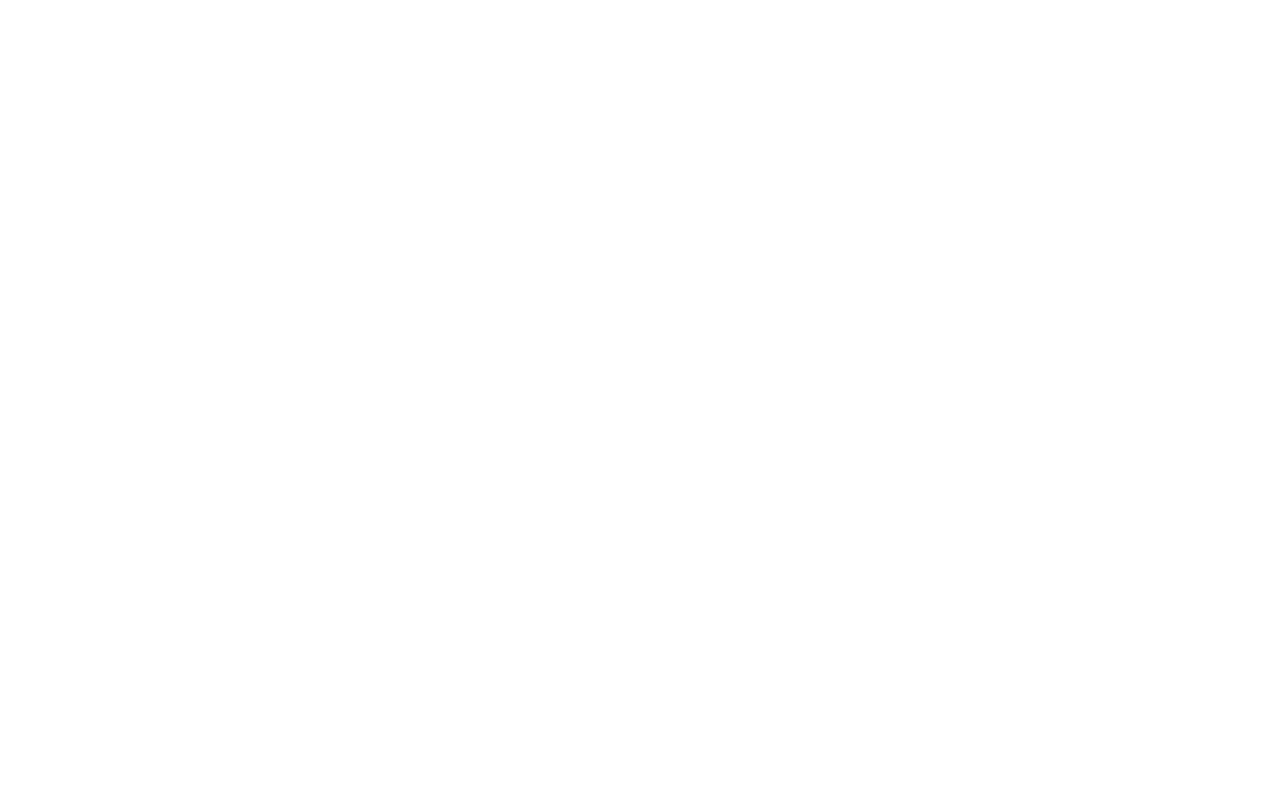
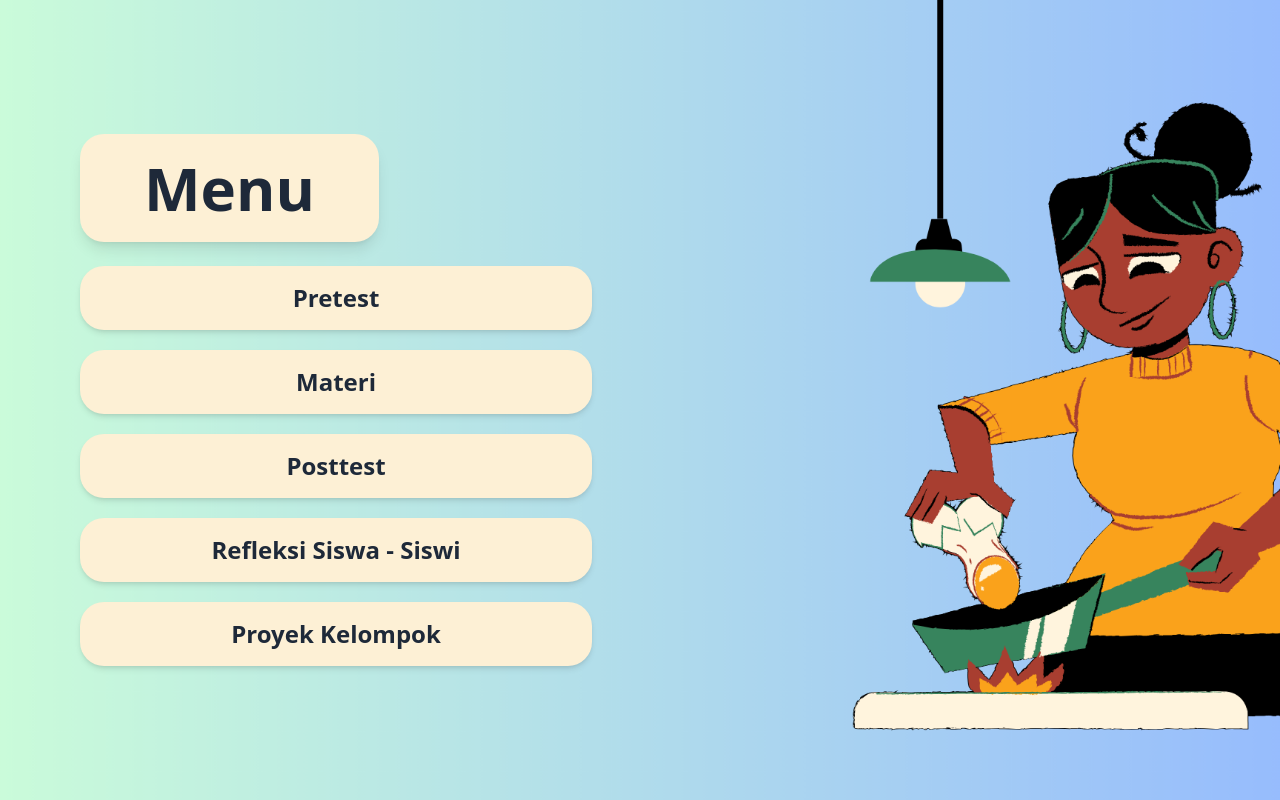
Before and after one commit to paulusaditya/stemation-student, a React (Vite) app: page /menu in a window 1280 px wide. Before the commit this address had no page. Built offline with nearby package versions, Linux system fonts and the light colour scheme.

Commit message:
Add MenuPage component with navigation buttons for Pretest, Materi, Posttest, Refleksi, and Proyek

```diff
--- a/src/App.tsx
+++ b/src/App.tsx
@@ -2,6 +2,7 @@
 import Home from "./pages/Home";
 import Materi from "./pages/Materi";
 import QuizPage from "./pages/QuizPage";
+import MenuPage from "./pages/MenuPage";
 
 export default function App() {
   return (
@@ -14,7 +15,7 @@
               <QuizPage />
           }
         />
-        <Route path="/materi/:id" element={<Materi />} />
+        <Route path="/menu" element={< MenuPage/>} />
       </Routes>
     </BrowserRouter>
   );
--- a/src/pages/Home.tsx
+++ b/src/pages/Home.tsx
@@ -51,7 +51,7 @@
   return (
     <div className="relative min-h-screen w-full overflow-hidden">
       <img
-        src="/1.png"
+        src="/fix.png"
         alt="Educational forest background"
         className="absolute inset-0 h-full w-full object-cover"
       />
@@ -143,40 +143,23 @@
               </button>
             </div>
 
-            {/* Dropdown MATERI */}
-            <div className="relative mb-40">
-              <div
-                onMouseEnter={() => setIsHoveredMateri(true)}
-                onMouseLeave={() => setIsHoveredMateri(false)}
-                className="relative inline-block text-left"
+            {/* Button Menu */}
+            <div
+              className="mb-24 transform transition-transform duration-300"
+              style={{
+                transform: isHoveredMateri
+                  ? "translateY(-5px)"
+                  : "translateY(0)",
+              }}
+              onMouseEnter={() => setIsHoveredMateri(true)}
+              onMouseLeave={() => setIsHoveredMateri(false)}
+            >
+              <button
+                onClick={() => navigate("/menu")}
+                className="h-16 w-48 rounded-xl border-2 border-blue-400 bg-blue-300 text-xl font-bold text-white shadow-lg transition-all duration-200 hover:scale-105 hover:bg-blue-400"
               >
-                <button className="h-16 w-48 rounded-xl border-2 border-blue-400 bg-blue-300 text-xl font-bold text-green-900 shadow-lg transition-all duration-200 hover:scale-105 hover:bg-blue-400">
-                  MATERI
-                </button>
-
-                {isHoveredMateri && (
-                  <div className="absolute left-0 mt-2 w-48 rounded-md border border-blue-200 bg-white shadow-lg z-50">
-                    <button
-                      onClick={() => navigate("/materi/1")}
-                      className="block w-full px-4 py-2 text-left text-green-800 hover:bg-blue-100"
-                    >
-                      Materi 1 : Suhu
-                    </button>
-                    <button
-                      onClick={() => navigate("/materi/2")}
-                      className="block w-full px-4 py-2 text-left text-green-800 hover:bg-blue-100"
-                    >
-                      Materi 2 : Kalor
-                    </button>
-                    <button
-                      onClick={() => navigate("/materi/3")}
-                      className="block w-full px-4 py-2 text-left text-green-800 hover:bg-blue-100"
-                    >
-                      Materi 3 : Pemuaian
-                    </button>
-                  </div>
-                )}
-              </div>
+                MENU
+              </button>
             </div>
           </>
         )}
--- /dev/null
+++ b/src/pages/MenuPage.tsx
@@ -0,0 +1,60 @@
+import React from "react";
+import { useNavigate } from "react-router-dom";
+
+const MenuPage = () => {
+  const navigate = useNavigate();
+
+  const handleNavigate = (path: string) => {
+    navigate(path);
+  };
+
+  return (
+    <div
+      className="min-h-screen w-full bg-cover bg-center flex"
+      style={{ backgroundImage: "url('/menu.png')" }}
+    >
+      <div className="flex-1 flex flex-col justify-center items-start pl-20 space-y-6">
+        <div className="bg-[#FDF0D5] px-16 py-6 rounded-3xl shadow-lg mb-6">
+          <h1 className="text-6xl font-black text-gray-800">Menu</h1>
+        </div>
+
+        <div className="space-y-5 w-full max-w-lg">
+          <button
+            onClick={() => handleNavigate("/pretest")}
+            className="w-full bg-[#FDF0D5] hover:bg-yellow-200 px-10 py-4 rounded-3xl text-2xl font-bold text-gray-800 transition-all duration-200 shadow-md hover:shadow-lg transform hover:scale-105"
+          >
+            Pretest
+          </button>
+          <button
+            onClick={() => handleNavigate("/materi")}
+            className="w-full bg-[#FDF0D5] hover:bg-yellow-200 px-10 py-4 rounded-3xl text-2xl font-bold text-gray-800 transition-all duration-200 shadow-md hover:shadow-lg transform hover:scale-105"
+          >
+            Materi
+          </button>
+          <button
+            onClick={() => handleNavigate("/posttest")}
+            className="w-full bg-[#FDF0D5] hover:bg-yellow-200 px-10 py-4 rounded-3xl text-2xl font-bold text-gray-800 transition-all duration-200 shadow-md hover:shadow-lg transform hover:scale-105"
+          >
+            Posttest
+          </button>
+          <button
+            onClick={() => handleNavigate("/refleksi")}
+            className="w-full bg-[#FDF0D5] hover:bg-yellow-200 px-10 py-4 rounded-3xl text-2xl font-bold text-gray-800 transition-all duration-200 shadow-md hover:shadow-lg transform hover:scale-105"
+          >
+            Refleksi Siswa - Siswi
+          </button>
+          <button
+            onClick={() => handleNavigate("/proyek")}
+            className="w-full bg-[#FDF0D5] hover:bg-yellow-200 px-10 py-4 rounded-3xl text-2xl font-bold text-gray-800 transition-all duration-200 shadow-md hover:shadow-lg transform hover:scale-105"
+          >
+            Proyek Kelompok
+          </button>
+        </div>
+      </div>
+
+      <div className="flex-1"></div>
+    </div>
+  );
+};
+
+export default MenuPage;
```
Also changed, not shown: public/fix.png (added), public/menu.png (added).
